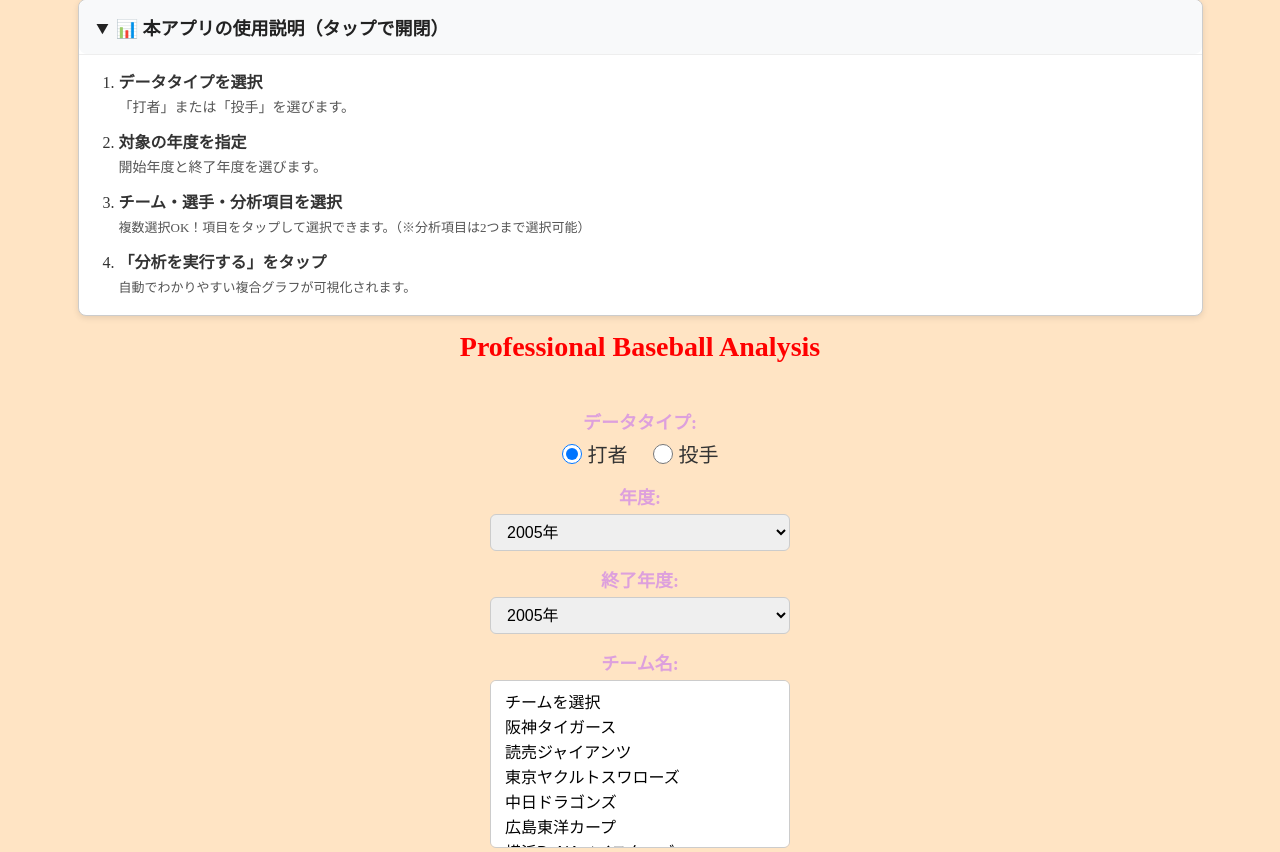
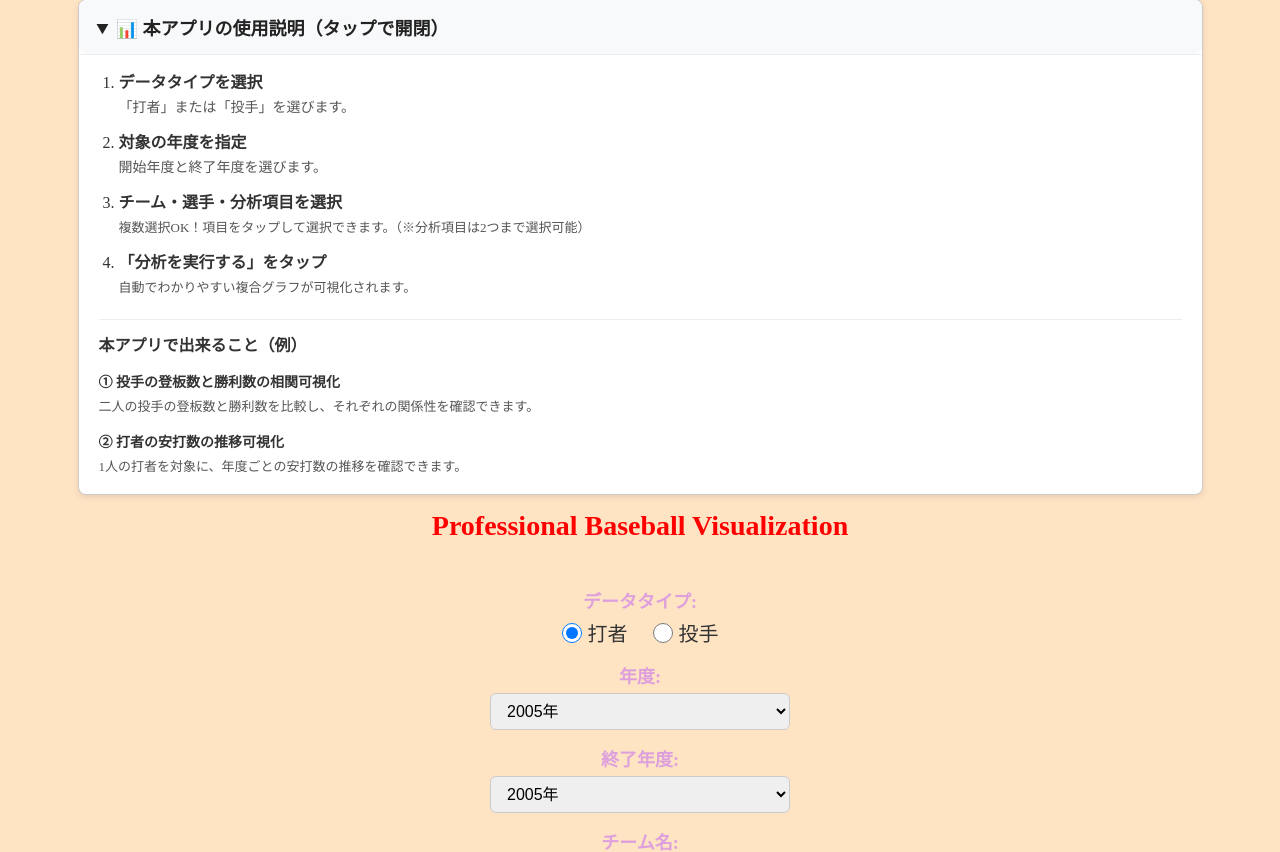
Before and after one commit to kanatojiateng-rgb/render-professional-Baseball-Analysis, a Flask app: page / in a window 1280 px wide, after a click on "📊 本アプリの使用説明（タップで開閉）". Shown: the part 31-883 px from the top of the page. Run offline with Flask 3, Linux system fonts and the light colour scheme.

Commit message:
Fix HTML structure and improve content clarity

```diff
--- a/templates/index.html
+++ b/templates/index.html
@@ -30,11 +30,27 @@
         <span style="font-size: 13px; color: #555;">自動でわかりやすい複合グラフが可視化されます。</span>
       </li>
     </ol>
+
+    <div style="margin-top: 20px; padding-top: 14px; border-top: 1px solid #eee;">
+      <strong style="font-size: 16px; color: #333;"> 本アプリで出来ること（例）</strong>
+
+    <div style="margin-top: 12px; margin-bottom: 12px;">
+      <strong style="font-size: 14px; color:#333;">① 投手の登板数と勝利数の相関可視化</strong><br>
+      <span style="font-size: 13px; color: #555;">二人の投手の登板数と勝利数を比較し、それぞれの関係性を確認できます。</span>
+    </div>
+
+  <div>
+        <strong style="font-size: 14px; color: #333;">② 打者の安打数の推移可視化</strong><br>
+        <span style="font-size: 13px; color: #555;">1人の打者を対象に、年度ごとの安打数の推移を確認できます。</span>
+      </div>
+
+    </div>
+    </div>
   </div>
 </details>
 <!-- 画面右上の使い方案内（ここまで） -->
 
-<h1>Professional Baseball Analysis</h1>
+<h1>Professional Baseball Visualization</h1>
 
 <div class="main-container">
 
@@ -73,7 +89,6 @@
 
       <p class="label-title">チーム名:
         <select id="teamSelector1" name="team_ids" multiple size="6">
-          <option value="">チームを選択</option>
           <option value="hanshin">阪神タイガース</option>
           <option value="giants">読売ジャイアンツ</option>
           <option value="yakult">東京ヤクルトスワローズ</option>
```
